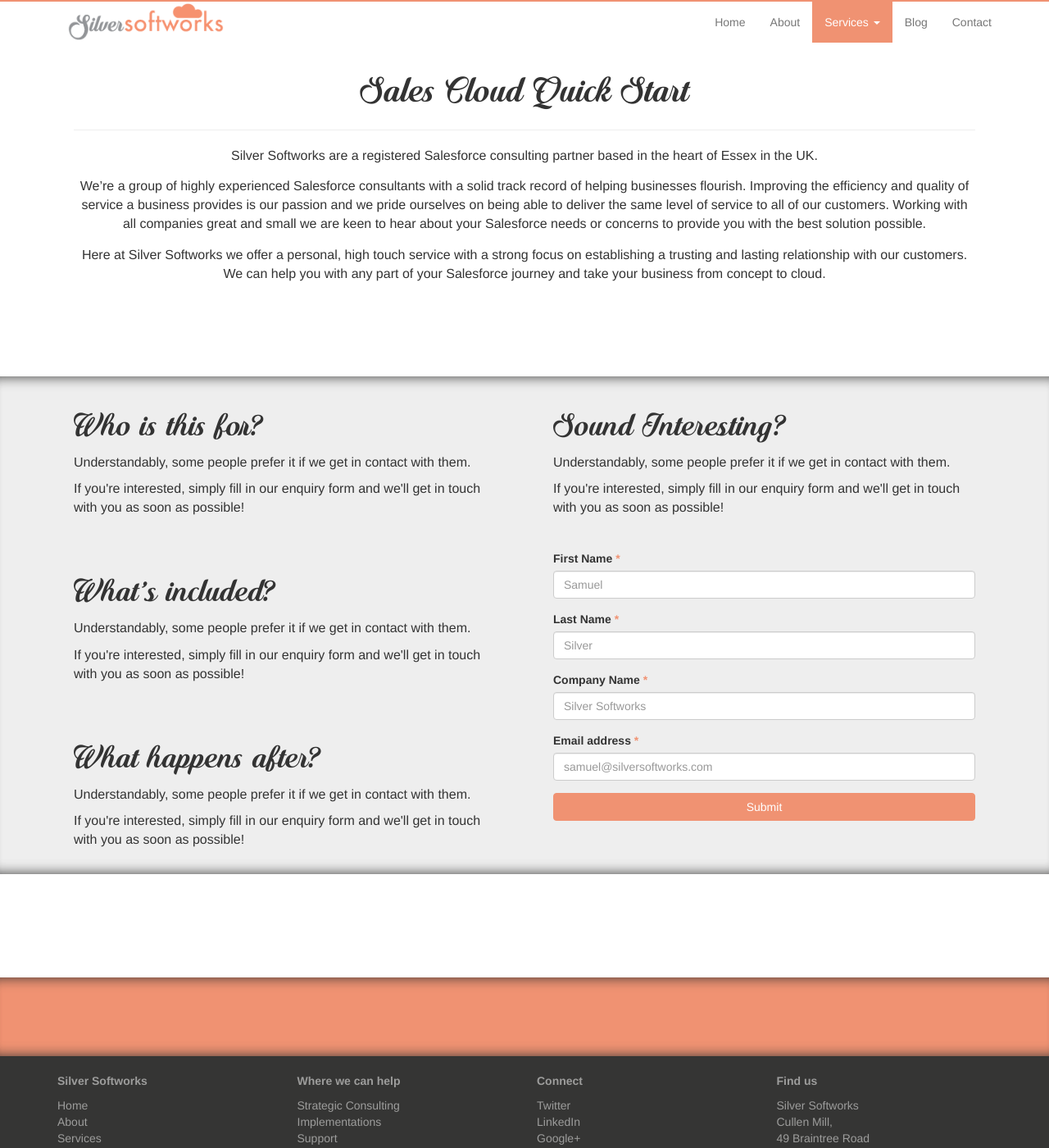
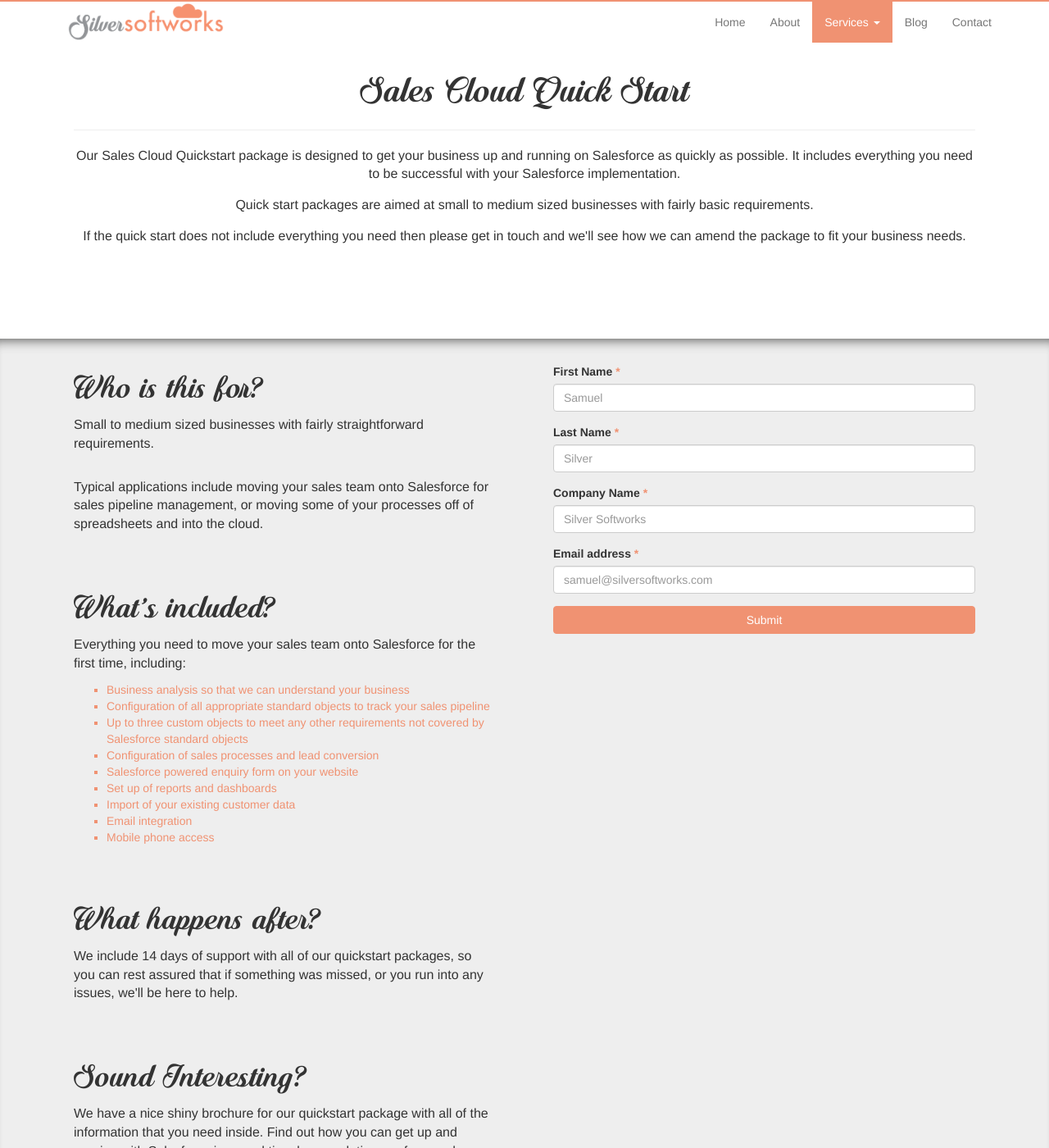
Before and after one commit to ThomasDavidPacker/Silver-Softworks, a Jekyll site: the page built from sales_cloud_quick_start.html, in a window 1280 px wide and 1400 px high. Shown: the whole window at 82% size. Built offline with Jekyll 4.4.1, drawn with Linux system fonts in a browser that asks for light colours; some of the changed text lies outside the part shown.

Commit message:
Updates
Updates

```diff
--- a/blog.html
+++ b/blog.html
@@ -11,6 +11,7 @@
 				<div class="col-md-12">
 					<div class="c_section_content_center">
 						<h1 class="c_silsof_header c_header_large">Silver Softworks Blog</h1>
+						<hr>
 					</div>
 				</div>
 			</div>
--- a/sales_cloud_quick_start.html
+++ b/sales_cloud_quick_start.html
@@ -11,9 +11,9 @@
 					<div class="c_section_content_center">
 						<h1 class="c_silsof_header c_header_large">Sales Cloud Quick Start</h1>
 						<hr />
-						<p class="c_paragraph_small">Silver Softworks are a registered Salesforce consulting partner based in the heart of Essex in the UK.</p>
-						<p class="c_paragraph_small">We’re a group of highly experienced Salesforce consultants with a solid track record of helping businesses flourish. Improving the efficiency and quality of service a business provides is our passion and we pride ourselves on being able to deliver the same level of service to all of our customers. Working with all companies great and small we are keen to hear about your Salesforce needs or concerns to provide you with the best solution possible.</p>
-						<p class="c_paragraph_small">Here at Silver Softworks we offer a personal, high touch service with a strong focus on establishing a trusting and lasting relationship with our customers. We can help you with any part of your Salesforce journey and take your business from concept to cloud.</p>
+						<p class="c_paragraph_small">Our Sales Cloud Quickstart package is designed to get your business up and running on Salesforce as quickly as possible. It includes everything you need to be successful with your Salesforce implementation.</p>
+						<p class="c_paragraph_small">Quick start packages are aimed at small to medium sized businesses with fairly basic requirements.</p>
+						<p class="c_paragraph_small">If the quick start does not include everything you need then please get in touch and we'll see how we can amend the package to fit your business needs.</p>
 					</div>
 				</div>
 			</div>
@@ -26,18 +26,32 @@
 				<div class="col-md-6">
 					<div class="c_section_content">
 						<h2 class="c_silsof_header c_header_medium">Who is this for?</h2>
-						<p class="c_paragraph_small">Understandably, some people prefer it if we get in contact with them.</p>
-						<p class="c_paragraph_small">If you're interested, simply fill in our enquiry form and we'll get in touch with you as soon as possible!</p>
+						<p class="c_paragraph_small">Small to medium sized businesses with fairly straightforward requirements.</p><br>
+						<p class="c_paragraph_small">Typical applications include moving your sales team onto Salesforce for sales pipeline management, or moving some of your processes off of spreadsheets and into the cloud.</p>
 					</div>
 					<div class="c_section_content">
 						<h2 class="c_silsof_header c_header_medium">What’s included?</h2>
-						<p class="c_paragraph_small">Understandably, some people prefer it if we get in contact with them.</p>
-						<p class="c_paragraph_small">If you're interested, simply fill in our enquiry form and we'll get in touch with you as soon as possible!</p>
+						<p class="c_paragraph_small">Everything you need to move your sales team onto Salesforce for the first time, including:</p>
+
+						<ul class="c_text_orange" style="list-style:square;">
+							<li>Business analysis so that we can understand your business</li>
+							<li>Configuration of all appropriate standard objects to track your sales pipeline</li>
+							<li>Up to three custom objects to meet any other requirements not covered by Salesforce standard objects</li>
+							<li>Configuration of sales processes and lead conversion</li>
+							<li>Salesforce powered enquiry form on your website</li>
+							<li>Set up of reports and dashboards</li>
+							<li>Import of your existing customer data</li>
+							<li>Email integration</li>
+							<li>Mobile phone access</li>
+						</ul>
 					</div>
 					<div class="c_section_content">
 						<h2 class="c_silsof_header c_header_medium">What happens after?</h2>
-						<p class="c_paragraph_small">Understandably, some people prefer it if we get in contact with them.</p>
-						<p class="c_paragraph_small">If you're interested, simply fill in our enquiry form and we'll get in touch with you as soon as possible!</p>
+						<p class="c_paragraph_small">We include 14 days of support with all of our quickstart packages, so you can rest assured that if something was missed, or you run into any issues, we'll be here to help.</p>
+					</div>
+					<div class="c_section_content">
+						<h2 class="c_silsof_header c_header_medium">Sound Interesting?</h2>
+						<p class="c_paragraph_small">We have a nice shiny brochure for our quickstart package with all of the information that you need inside. Find out how you can get up and running with Salesforce in record time by completing our form and downloading our full quickstart document.</p>
 					</div>
 				</div>
 				<div class="col-md-6">
@@ -46,10 +60,6 @@
 							<iframe id="c_handle" name="c_handle" style="display:none;" src="about:blank"></iframe>
 
 							<form class="c_contact_form" id="c_contact_form_detail" action="https://test.salesforce.com/servlet/servlet.WebToLead?encoding=UTF-8" method="POST" target="c_handle"/>
-								<h2 class="c_silsof_header c_header_medium">Sound Interesting?</h2>
-								<p class="c_paragraph_small">Understandably, some people prefer it if we get in contact with them.</p>
-								<p class="c_paragraph_small">If you're interested, simply fill in our enquiry form and we'll get in touch with you as soon as possible!</p>
-								<br>
 
 								<div class="c_contact_error c_fade">
 									<p id="c_error_message"></p>
```
